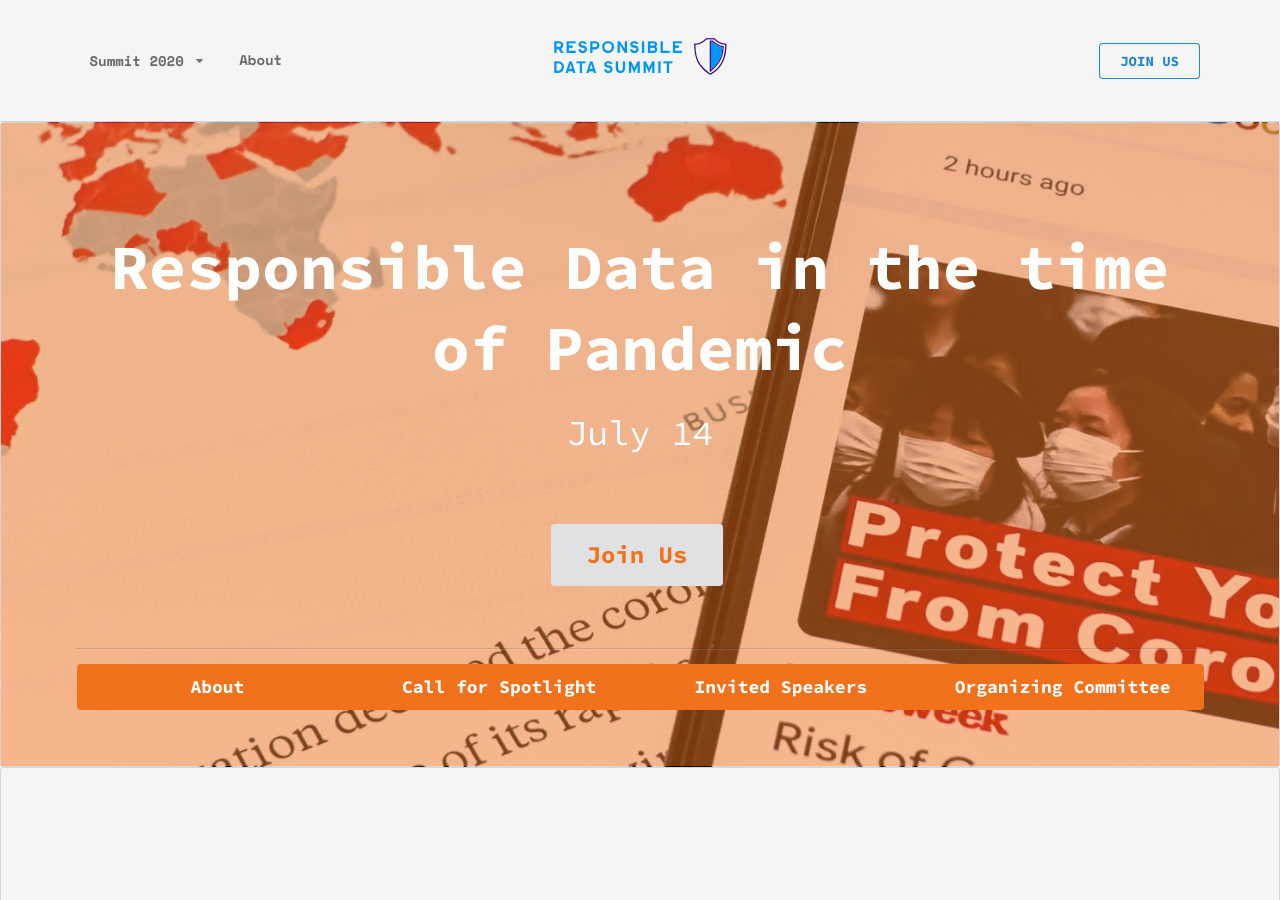
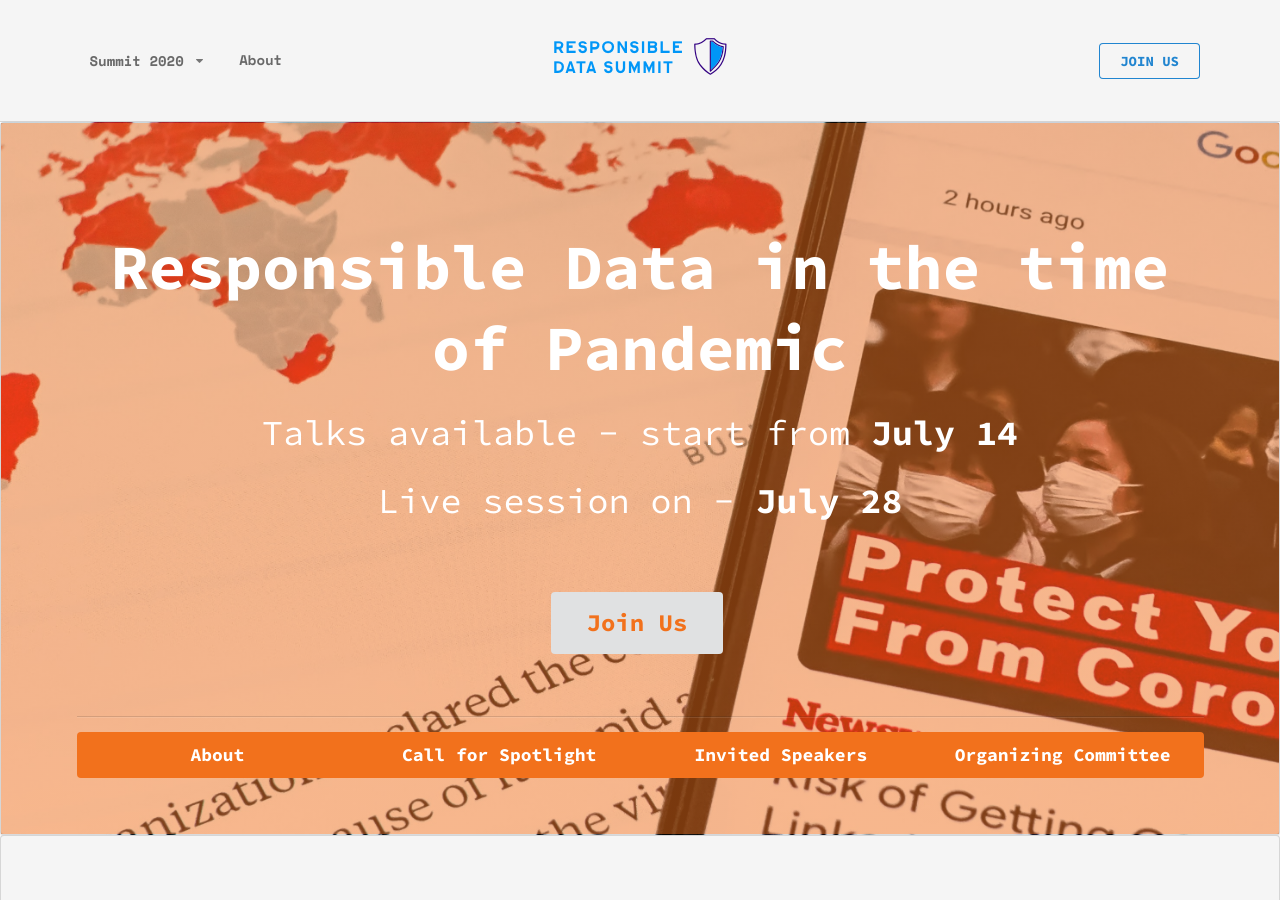
Before and after one commit to responsible-data-summit/responsible-data-summit.github.io, a Jekyll site: the page built from pages/pandemic.html, in a window 1280 px wide and 900 px high. Built offline with Jekyll 4.4.1, drawn with Linux system fonts in a browser that asks for light colours.

Commit message:
add talks release date

```diff
--- a/pages/pandemic.html
+++ b/pages/pandemic.html
@@ -12,7 +12,10 @@ permalink: /pandemic
             Responsible Data in the time of Pandemic
         </h1>
         <h3 class="ui header" style="margin-bottom: 0em;">
-            July 14
+            Talks available - start from <b> July 14 </b>
+        </h3>
+        <h3 class="ui header" style="margin-bottom: 0em;">
+            Live session on - <b> July 28 </b>
         </h3>
         <br>
         <a class="ui massive white button" style="color: rgba(242, 113, 28, 1); margin-bottom: 2em;" href="/joinus">
--- a/pages/technology.html
+++ b/pages/technology.html
@@ -11,7 +11,10 @@ permalink: /technology
             Responsible Data Technology and Policy in the Real World
         </h1>
         <h3 class="ui header" style="margin-bottom: 0em;">
-            July 28
+            Talks available - start from <b> July 21 </b>
+        </h3>
+        <h3 class="ui header" style="margin-bottom: 0em;">
+            Live session on - <b> July 28 </b>
         </h3>
     </div>
 
```
